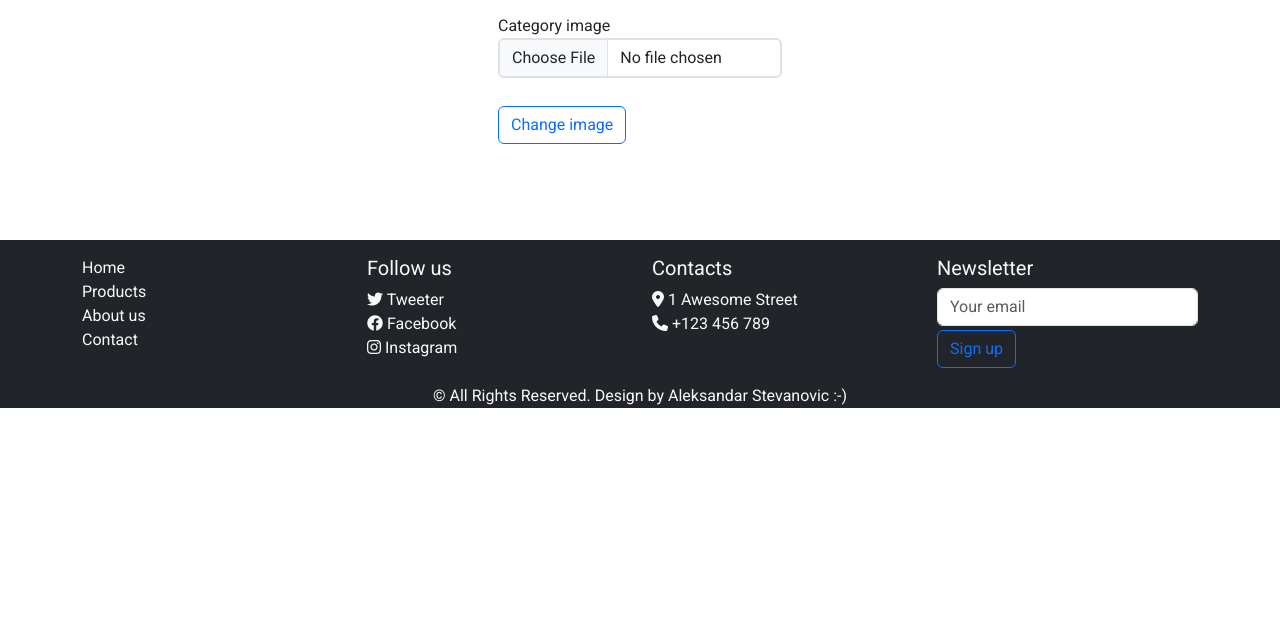
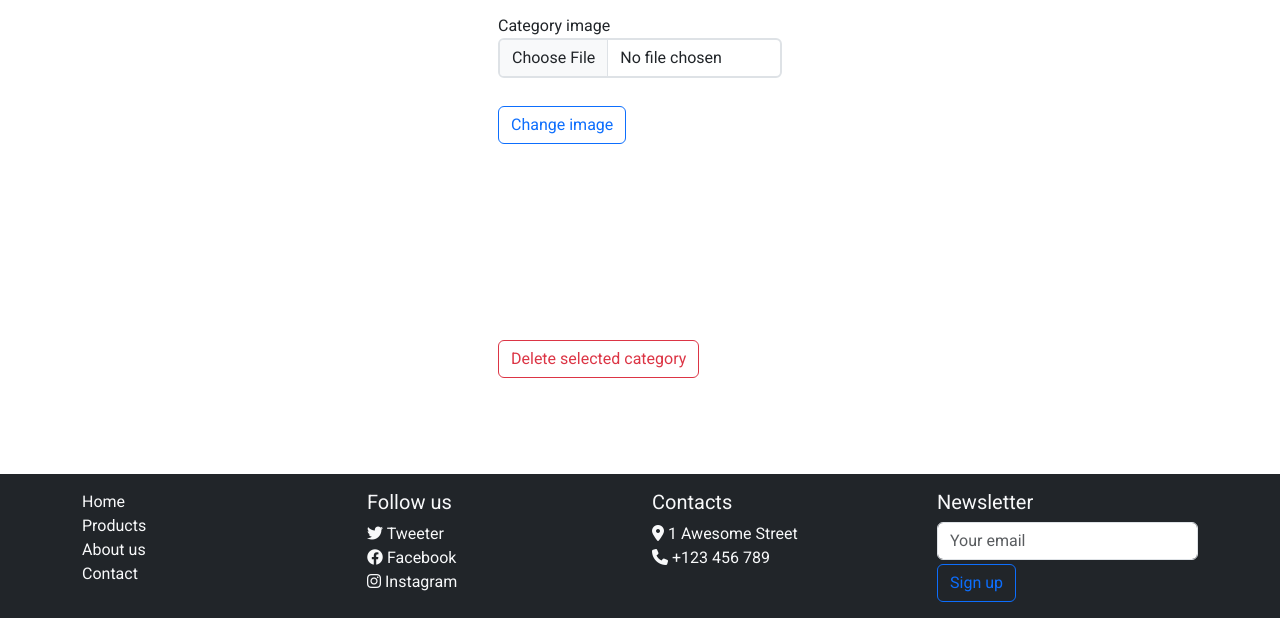
Before and after one commit to alexstev985/final_project, a PHP site: page /category_page.php?id=1 in a window 1280 px wide. Shown: the part 478-1096 px from the top of the page. Before the commit the page ends 886 px from the top, so only its background shows below. Run offline with PHP 8.4, Linux system fonts and the light colour scheme; the visitor is signed in with stand-in values (Sample User, id 1); tables that the repository leaves empty or names only in its code hold one stand-in row (values such as "Sample post"); some libraries are stand-ins or nearby versions.

Commit message:
Categories completed

```diff
--- a/category_page.php
+++ b/category_page.php
@@ -25,6 +25,10 @@ if (isset($_POST['update_category_name'])) {
 if (isset($_POST['update_category_image'])) {
   $new_destination = $_FILES['new_category_image'];
   $edit_category->updateCategoryImage($new_destination);
+}
+
+if (isset($_POST['delete_category'])) {
+  $edit_category->deleteCategory($category_id);
 }
 
 ?>
--- a/classes/category.class.php
+++ b/classes/category.class.php
@@ -101,6 +101,16 @@ class Category extends DbConnection {
             echo  "</form>";
             echo  "</div>";
             echo  "</div>";
+            //Delete button
+            echo  "<div class='row'>";
+            echo  "<div class='col-xs-12 col-sm-12 offset-md-4 col-md-4 offset-lg-4 col-lg-4 offset-xl-4 col-xl-4    offset-xxl-4 col-xxl-4 text-start d-block m-auto p-xs-2 p-sm-2 p-md-0 p-lg-3 p-xl-5 p-xxl-5 my-5'>";
+            echo  "<form action='' method='post' enctype='multipart/form-data'>";
+            //echo  "<label for=''>Category name</label><br>";
+            //echo  "<input class='form-control mb-2 border-2' type='text' name='new_category_name' value='".$row['category_name']."' required><br>";
+            echo  "<input class='btn btn-outline-danger mt-1' type='submit' value='Delete selected category' name='delete_category'><br>";
+            echo  "</form>";
+            echo  "</div>";
+            echo  "</div>";
         }
     }
 
@@ -159,6 +169,19 @@ class Category extends DbConnection {
              echo "<script type=text/javascript>alert('Error while trying to update category')</script>";
          }
     }
+
+    public function deleteCategory ($category_id) {
+        $category_id = $_GET['id'];
+        $delete_category_query = "DELETE FROM categories WHERE category_id = $category_id";
+        $delete_category_result = $this->conn->query($delete_category_query);
+        if ($delete_category_result) {
+            echo "<script type=text/javascript>alert('Category deleted')</script>";
+            echo "<script type=text/javascript>window.location.href = 'admin_panel.php'</script>";
+            //header("location: admin_panel.php");
+        } else {
+            echo "<script type=text/javascript>alert('Error while trying to delete category')</script>";
+        }
+    }
 }
 
 ?>
```
Also changed, not shown: uploads/cv.jpg (deleted), uploads/dell_pc.png (deleted), uploads/i_pad.png (deleted), uploads/i_phone.png (deleted), uploads/mac_book.png (deleted), uploads/mac_book_2024-05-16 224027.png (deleted), uploads/mac_book_2024-05-16 224333.png (deleted).
